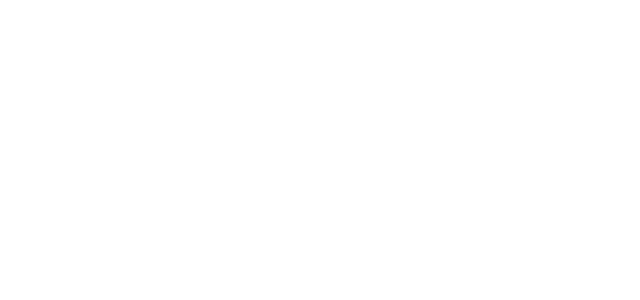
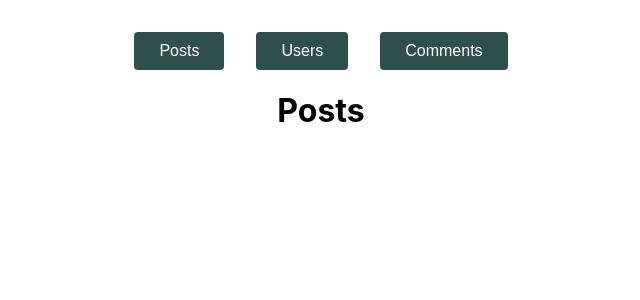
Before and after one commit to Asif-newaz/practice-react, a React (Create React App) app: page / in a window 1280 px wide. Shown: the top 300 px of the page, without its empty margins (319-959 px from the left). Built offline with nearby package versions, Linux system fonts and the light colour scheme.

Commit message:
worked with useeffect

```diff
--- a/src/App.js
+++ b/src/App.js
@@ -5,10 +5,12 @@
 // import RandomJokeApiCall from "./Components/RandomJokeApiCall/index";
 // import LearnUseEffectScrimba from "./Components/LearnUseEffectScrimba/index";
 // import UseStateSimplified from "./Components/LearnHooksSimplifiedWeb/UseStateSimplified";
+import UseEffectSimplified from "./Components/LearnHooksSimplifiedWeb/UseEffectSimplified.js";
 
 function App() {
   return (
     <div className="App">
+      <UseEffectSimplified />
       {/* <UseStateSimplified /> */}
       {/* <LearnUseEffectScrimba /> */}
       {/* <RandomJokeApiCall /> */}
--- a/src/Components/LearnHooksSimplifiedWeb/UseEffectSimplified.js
+++ b/src/Components/LearnHooksSimplifiedWeb/UseEffectSimplified.js
@@ -0,0 +1,25 @@
+import React, { useEffect, useState } from "react";
+
+// Components
+import Wrapper from "./UseEffectSimplified.style";
+
+const UseEffectSimplified = () => {
+    const [resourceType, setResourceType] = useState('Posts');
+
+    useEffect(() => {
+        console.log('Hello useEffect');
+    })
+
+  return (
+    <Wrapper>
+      <div>
+        <button onClick={() => setResourceType('posts')}>Posts</button>
+        <button onClick={() => setResourceType('users')}>Users</button>
+        <button onClick={() => setResourceType('comments')}>Comments</button>
+      </div>
+      <h1>{resourceType}</h1>
+    </Wrapper>
+  );
+};
+
+export default UseEffectSimplified;
--- a/src/Components/LearnHooksSimplifiedWeb/UseEffectSimplified.style.js
+++ b/src/Components/LearnHooksSimplifiedWeb/UseEffectSimplified.style.js
@@ -0,0 +1,17 @@
+import styled from "styled-components";
+
+const Wrapper = styled.div`
+  margin-top: 2rem;
+
+  button {
+    border: none;
+    border-radius: 4px;
+    padding: 10px 25px;
+    margin: 0 1rem;
+    background-color: darkslategray;
+    font-size: 1rem;
+    color: #fff;
+  }
+`;
+
+export default Wrapper;
```
